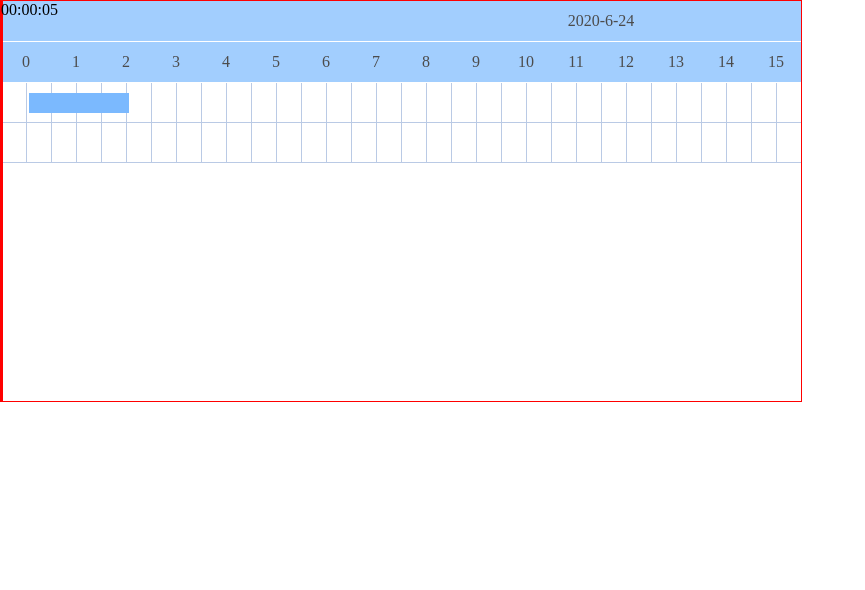
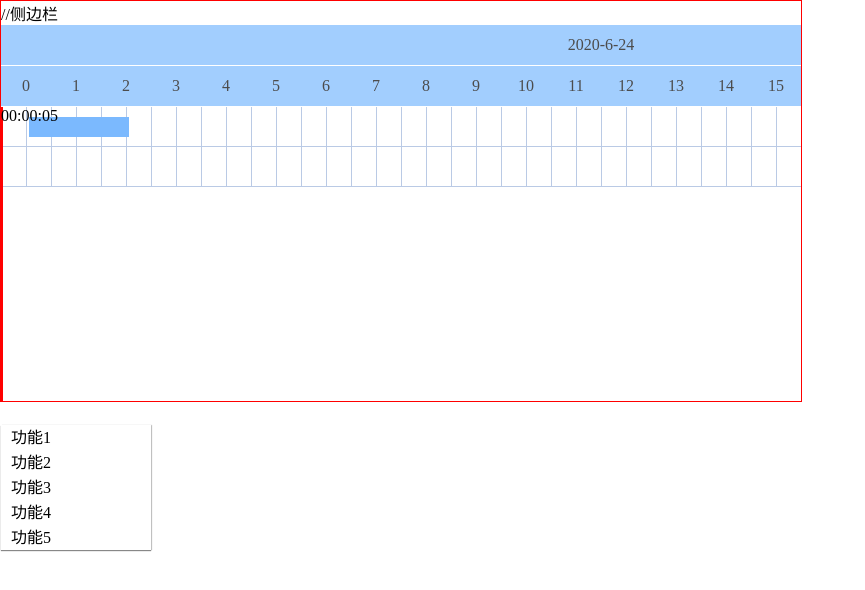
Before and after one commit to xihaoshangdi/vue-gantt-chart, a Vue app: page /#/ in a window 1280 px wide. Shown: the top 590 px of the page, without its empty margins (0-865 px from the left). Built offline with nearby package versions, Linux system fonts and the light colour scheme.

Commit message:
更新了右键菜单功能

```diff
--- a/src/App.vue
+++ b/src/App.vue
@@ -1,9 +1,11 @@
 <template>
-    <Layout>
+    <Layout >
       <template v-slot:container-box>
         <chart-container/>
       </template>
-
+      <template v-slot:side-box>
+        //侧边栏
+      </template>
     </Layout>
 </template>
 <script>
--- a/src/components/Layout.vue
+++ b/src/components/Layout.vue
@@ -1,12 +1,27 @@
 <template>
-  <div class="layout">
+  <div class="layout" @contextmenu.stop="rightClick">
+    <slot name="side-box"></slot>
     <slot name="container-box"></slot>
+    <chart-menu/>
   </div>
 </template>
 
 <script>
+import ChartMenu from '@/components/chart-menu'
 export default {
-  name: 'Layout'
+  name: 'Layout',
+  components: { ChartMenu },
+  methods: {
+    rightClick (event) {
+      event.preventDefault()
+      // 右键位置为甘特图数据条就打开右键菜单
+      console.log(event.target.className === 'bar')
+      // menu.style.left = event.clientX + 'px'
+      // menu.style.top = event.clientY + 'px'
+      // // 改变自定义菜单的高宽，让它显示出来
+      // menu.style.height = '125px'
+    }
+  }
 }
 </script>
 
--- a/src/components/chart-bar.vue
+++ b/src/components/chart-bar.vue
@@ -31,6 +31,6 @@ export default {
   .bar {
     width: 100px;
     height: 20px;
-    margin-left: 28px;
+    margin-left: 28px
   }
 </style>
--- a/src/components/chart-container.vue
+++ b/src/components/chart-container.vue
@@ -1,6 +1,5 @@
 <template>
   <div :style="chartStyle" class="chart">
-    <time-line/>
     <div class="header">
       <div class="headline">
         <template v-for="(item,index) in day">
@@ -14,9 +13,10 @@
       </div>
     </div>
     <div
-      @dragstart="onDragStart"
-      @dragover="onDragOver"
-      @drop="ondrop">
+      @dragstart.stop="onDragStart"
+      @dragover.stop="onDragOver"
+      @drop.stop="ondrop">
+      <time-line/>
       <div :style="blockStyle" class="block">
         <chart-bar/>
       </div>
@@ -86,17 +86,18 @@ export default {
   methods: {
     onDragStart (event) {
       console.log('开始拖拽', event)
+      event.dataTransfer.effectAllowed = 'move'
       this.dragEvent = event.target
     },
     ondrop (event) {
       event.preventDefault()
       console.log('拖拽到:', event)
-      console.log(this.dragEvent)
       this.dragEvent.parentNode.removeChild(this.dragEvent)
       event.target.appendChild(this.dragEvent)
     },
     onDragOver (event) {
-      event.preventDefault()
+      // 结束位置是甘特条就允许结束拖拽
+      if (event.target.className === 'block') event.preventDefault()
     }
   }
 }
--- /dev/null
+++ b/src/components/chart-menu.vue
@@ -0,0 +1,35 @@
+<template>
+  <div id="menu">
+    <div class="menu">功能1</div>
+    <div class="menu">功能2</div>
+    <div class="menu">功能3</div>
+    <div class="menu">功能4</div>
+    <div class="menu">功能5</div>
+  </div>
+</template>
+
+<script>
+export default {
+  name: 'chart-menu',
+  data () {
+    return {
+
+    }
+  }
+}
+</script>
+
+<style scoped>
+  #menu{
+    height: 125px;
+    overflow: hidden;      /*隐藏溢出的元素*/
+    box-shadow: 0 1px 1px #888,1px 0 1px #ccc;
+    position: absolute;      /*自定义菜单相对与body元素进行定位*/
+  }
+  .menu{
+    width: 130px;
+    height: 25px;
+    line-height: 25px;
+    padding: 0 10px;
+  }
+</style>
```
